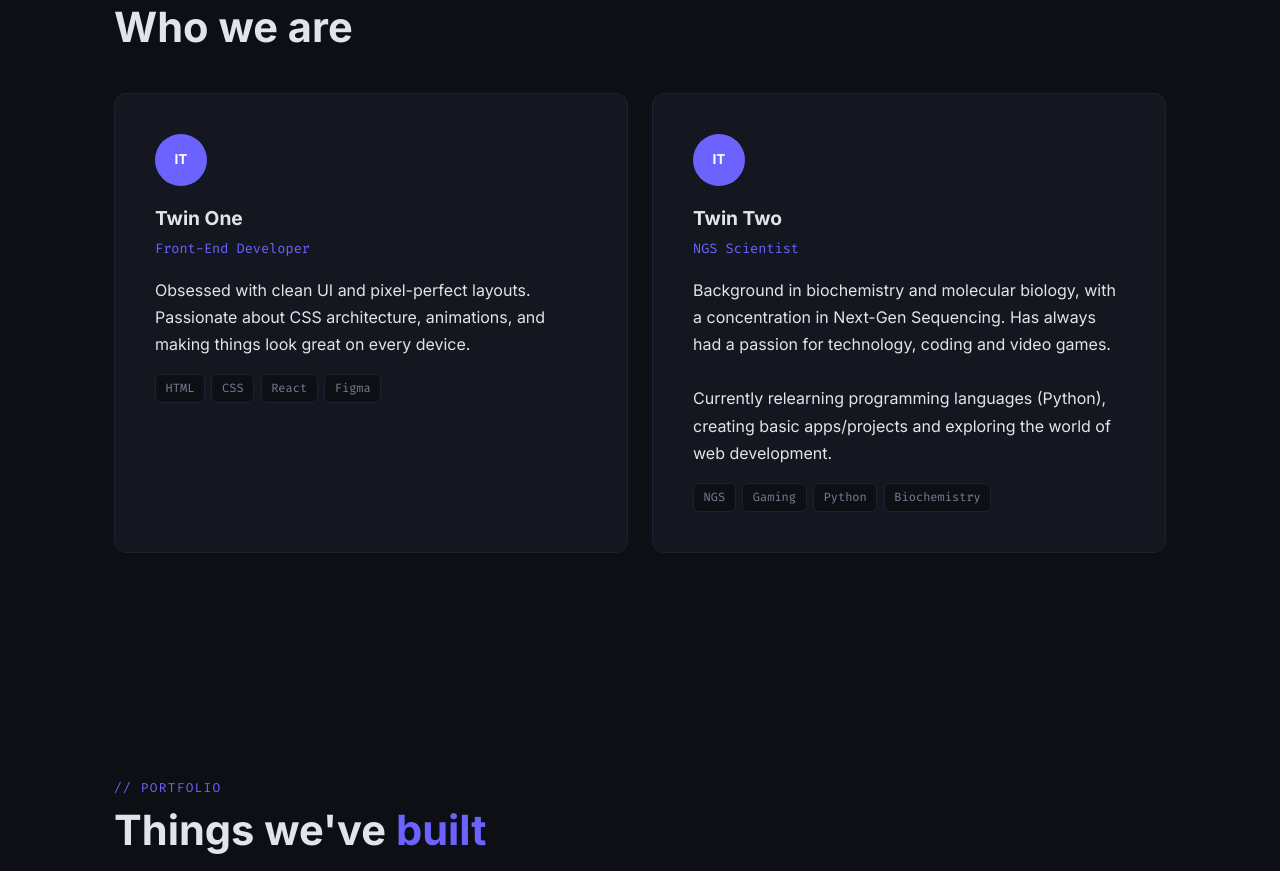
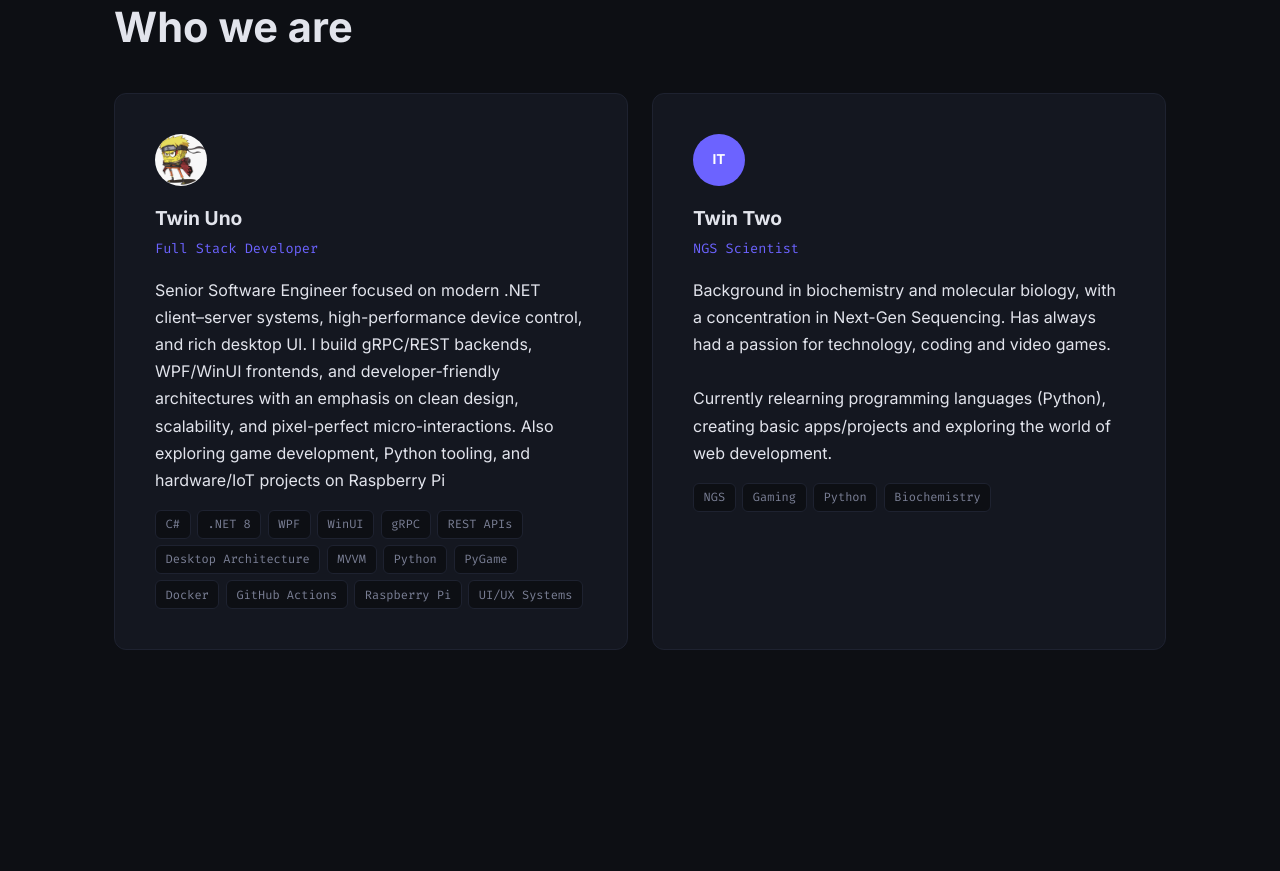
Before and after one commit to IremiTwins/iremitwins.github.io, an Astro site: page / in a window 1280 px wide. Shown: the part 939-1810 px from the top of the page. Built offline with nearby package versions, Linux system fonts and the light colour scheme; Astro itself is replaced by a stand-in of ours.

Commit message:
Updating TwinUno Bio

```diff
--- a/src/components/AboutSection.astro
+++ b/src/components/AboutSection.astro
@@ -41,28 +41,42 @@
            CSS fade+slide animation defined in global.css.     -->
       <article class="about__card card" data-animate>
 
-        <!-- Circular avatar with initials -->
-        <div class="card__avatar">IT</div>
+        <!-- Circular avatar with image -->
+        <img src="/GangsterSponge.png" alt="Twin Uno" class="card__avatar" />
 
         <!-- Person's name -->
-        <h3>Twin One</h3>
+        <h3>Twin Uno</h3>
 
         <!-- Role — shown in accent monospace font -->
-        <p class="card__role">Front-End Developer</p>
+        <p class="card__role">Full Stack Developer</p>
 
         <!-- Short bio paragraph -->
         <p>
-          Obsessed with clean UI and pixel-perfect layouts.
-          Passionate about CSS architecture, animations, and making
-          things look great on every device.
+
+            Senior Software Engineer focused on modern .NET client–server systems,
+            high-performance device control, and rich desktop UI.
+            I build gRPC/REST backends, WPF/WinUI frontends, and developer-friendly
+            architectures with an emphasis on clean design, scalability, and
+            pixel-perfect micro-interactions. Also exploring game development,
+            Python tooling, and hardware/IoT projects on Raspberry Pi
         </p>
 
         <!-- Skill badges — add/remove <span> elements here -->
         <div class="card__skills">
-          <span>HTML</span>
-          <span>CSS</span>
-          <span>React</span>
-          <span>Figma</span>
+          <span>C#</span>
+          <span>.NET 8</span>
+          <span>WPF</span>
+          <span>WinUI</span>
+          <span>gRPC</span>
+          <span>REST APIs</span>
+          <span>Desktop Architecture</span>
+          <span>MVVM</span>
+          <span>Python</span>
+          <span>PyGame</span>
+          <span>Docker</span>
+          <span>GitHub Actions</span>
+          <span>Raspberry Pi</span>
+          <span>UI/UX Systems</span>
         </div>
 
       </article>
```
Also changed, not shown: public/GangsterSponge.png (added).
